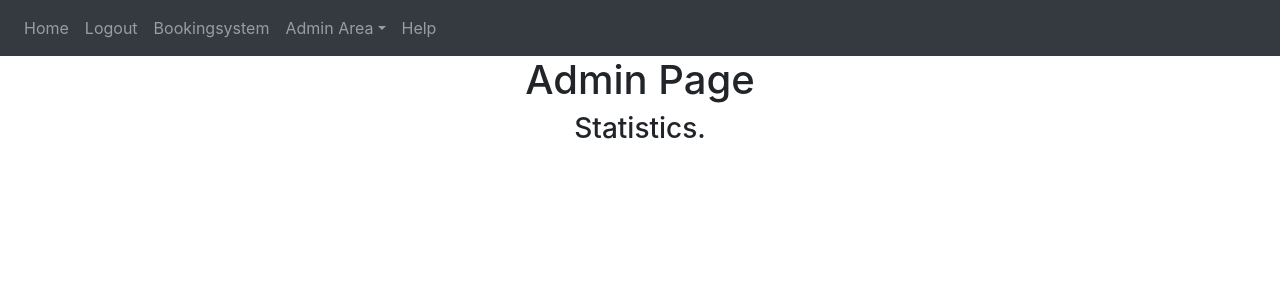
After one commit to maiteboehm/snakes_on_a_plane, a Flask app: page /admin-area/statistics in a window 1280 px wide. The commit adds this page. Shown: the top 300 px of the page. Run offline with Flask 2, Linux system fonts and the light colour scheme; a user stored in the database is signed in; some libraries are stand-ins or nearby versions.

Commit message:
small changes in admin area

```diff
--- a/project/website/admin.py
+++ b/project/website/admin.py
@@ -100,3 +100,10 @@ def update_seat(id):
                 return redirect('/admin-area/seats')
         else:
             return render_template('admin_update_seat.html', user= current_user, seat_to_update=seat_to_update)
+
+@admins.route('/statistics', methods=['GET','POST'])
+@login_required
+def admin_statistics():
+    Admin = admin_user_check(current_user)
+    if Admin:
+        return render_template('admin_statistics.html', user = current_user)
--- /dev/null
+++ b/project/website/templates/admin_statistics.html
@@ -0,0 +1,8 @@
+{% extends "base.html" %}
+{% block title %}Admin{% endblock %}
+
+{% block content%}
+<h1 align="center">Admin Page</h1>
+<h3 align="center">Statistics.</h3>
+
+{% endblock %}
--- a/project/website/templates/base.html
+++ b/project/website/templates/base.html
@@ -39,6 +39,7 @@
                 <dif class="dropdown-menu">
                   <a class="dropdown-item" id="admin-user" href="/admin-area/user">User</a>
                   <a class="dropdown-item" id="admin-seats" href="/admin-area/seats">Seats</a>
+                  <a class="dropdown-item" id="admin-statistics" href="/admin-area/statistics">Statistics</a>
                 </dif>
             </a>
             {% endif %}
```
